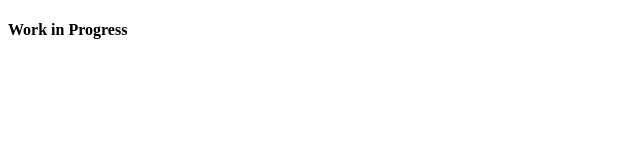
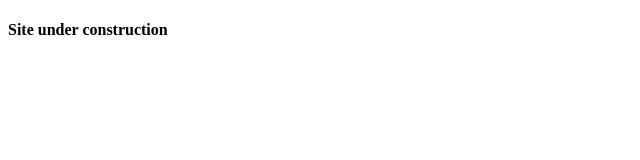
Before and after one commit to alanzhao1/alanzhao1.github.io, a plain HTML site: page index.html in a window 1280 px wide. Shown: the full height of the page, 0-640 px from the left. Drawn offline with Linux system fonts and the light colour scheme.

Commit message:
Changed "Work in Progress" to "Site Under Construction"

```diff
--- a/index.html
+++ b/index.html
@@ -5,6 +5,6 @@
   </head>
 
   <body>
-  <h4> Work in Progress </h4>
+  <h4>Site under construction</h4>
   </body>
 </html>
```
